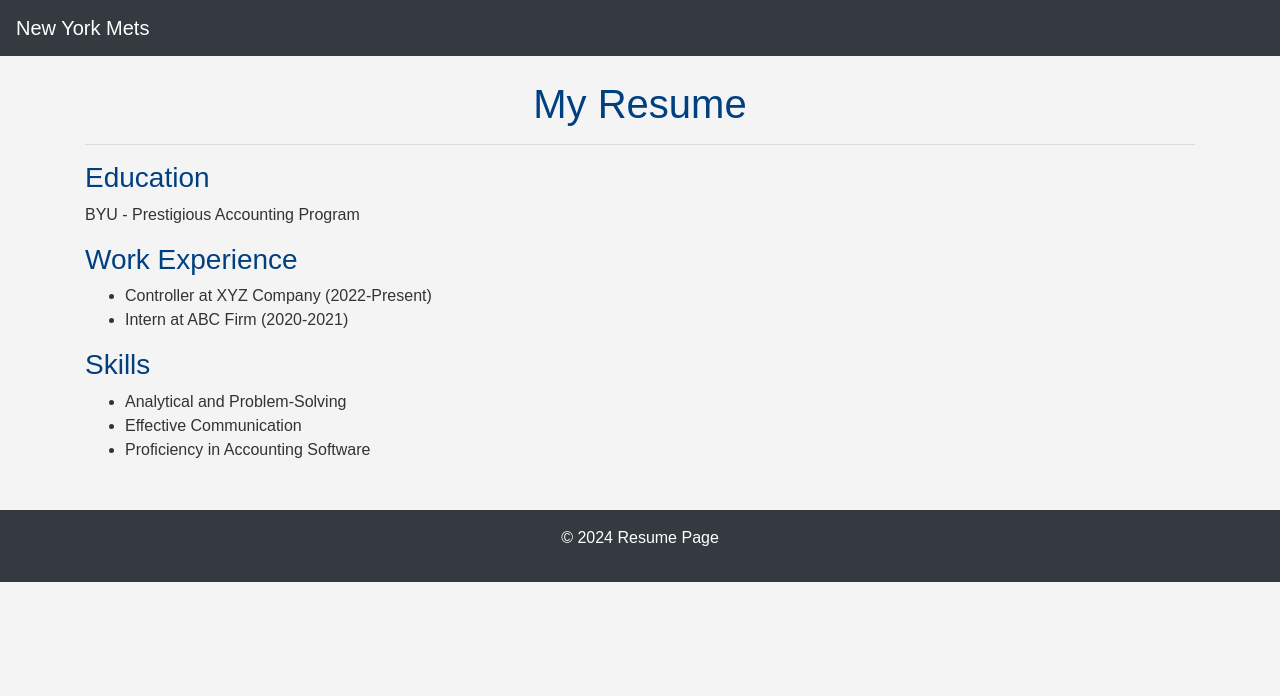
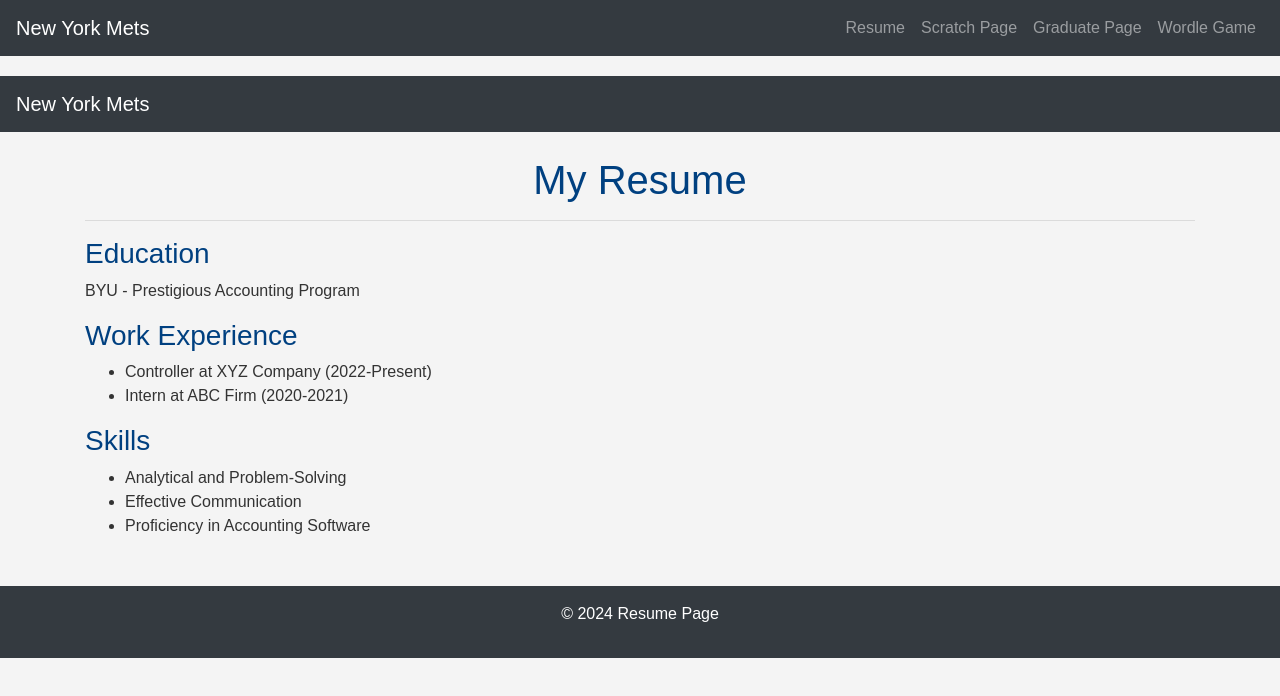
Before and after one commit to bray0311/new-york-mets-website, a plain HTML site: page resume.html in a window 1280 px wide. Drawn offline with nearby package versions, Linux system fonts and the light colour scheme; files that its build step writes are made by us from their sources.

Commit message:
Update resume.html

```diff
--- a/resume.html
+++ b/resume.html
@@ -9,6 +9,16 @@
 </head>
 <body>
     <!-- Navigation -->
+    <nav class="navbar navbar-expand-lg navbar-dark bg-dark">
+    <a class="navbar-brand" href="index.html">New York Mets</a>
+    <ul class="navbar-nav ml-auto">
+        <li class="nav-item"><a class="nav-link" href="resume.html">Resume</a></li>
+        <li class="nav-item"><a class="nav-link" href="scratch.html">Scratch Page</a></li>
+        <li class="nav-item"><a class="nav-link" href="graduate.html">Graduate Page</a></li>
+        <li class="nav-item"><a class="nav-link" href="wordle-clone.html">Wordle Game</a></li>
+    </ul>
+</nav>
+
     <nav class="navbar navbar-expand-lg navbar-dark bg-dark">
         <a class="navbar-brand" href="index.html">New York Mets</a>
     </nav>
```
